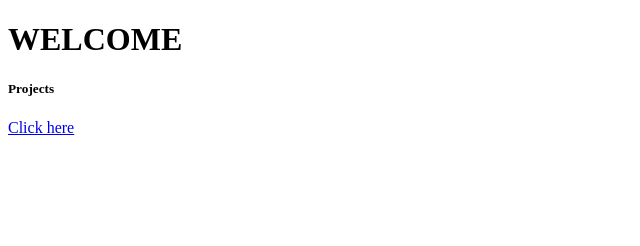
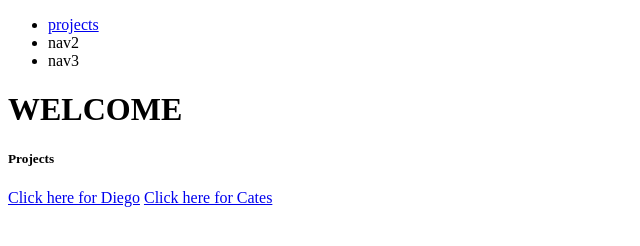
Before and after one commit to Diegodsha/Microverse-collab-3, a plain HTML site: page fcc-test-suite-template-master (1)/fcc-test-suite-template-master/index.html in a window 1280 px wide. Shown: the whole page, without its empty margins (0-640 px from the left). Drawn offline with Linux system fonts and the light colour scheme.

Commit message:
Stories 6,7,8

```diff
--- a/fcc-test-suite-template-master (1)/fcc-test-suite-template-master/index.html
+++ b/fcc-test-suite-template-master (1)/fcc-test-suite-template-master/index.html
@@ -7,6 +7,13 @@
   </head>
 
   <body>
+    <navbar id="navbar"
+      ><ul>
+        <li><a href="#projects">projects</a></li>
+        <li>nav2</li>
+        <li>nav3</li>
+      </ul>
+    </navbar>
     <header id="welcome-section">
       <h1>WELCOME</h1>
     </header>
@@ -15,9 +22,11 @@
       <div class="project-tile">
         <h5>Projects</h5>
       </div>
-      <a href="https://github.com/ktscates">Click here</a>
+      <div id="profile-link">
+        <a href="https://github.com/Diegodsha">Click here for Diego</a>
+        <a href="https://github.com/ktscates">Click here for Cates</a>
+      </div>
     </section>
-
     <script src="https://cdn.freecodecamp.org/testable-projects-fcc/v1/bundle.js"></script>
     <script src="js/index.js"></script>
   </body>
```
